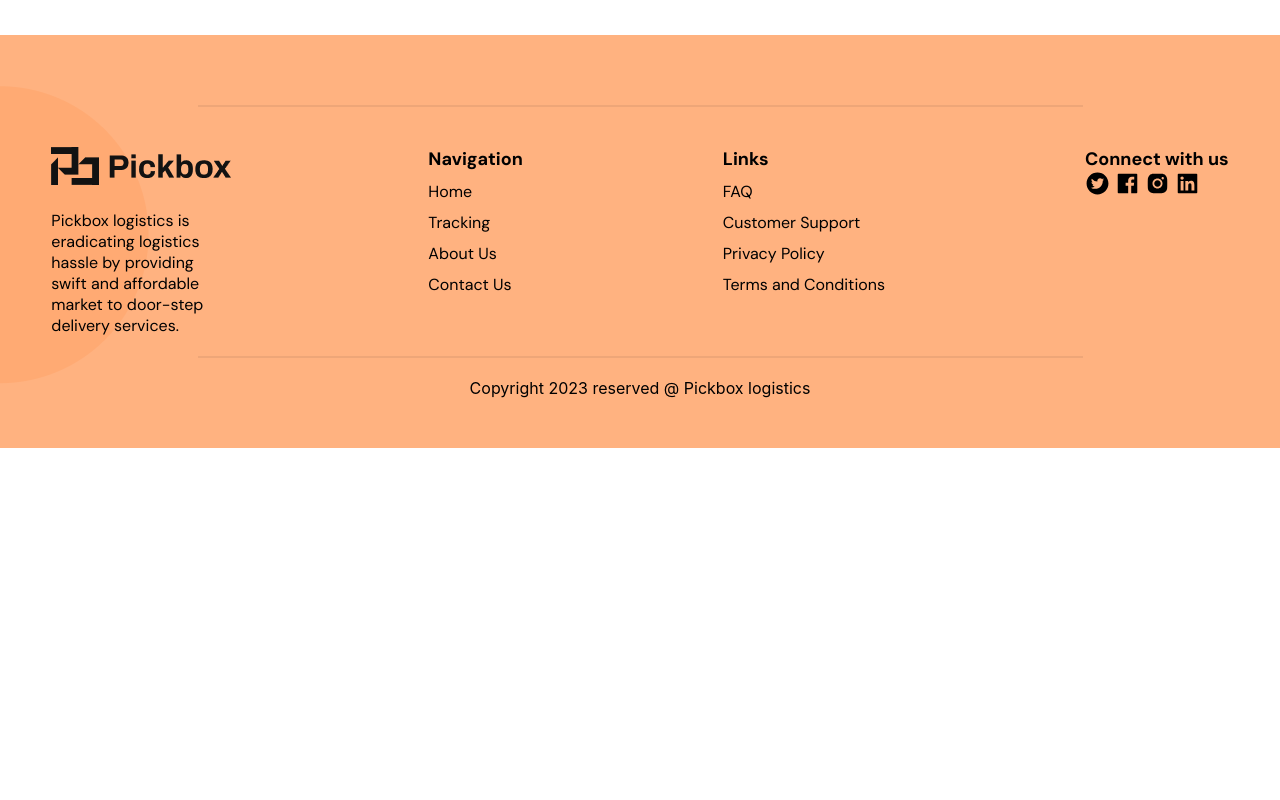
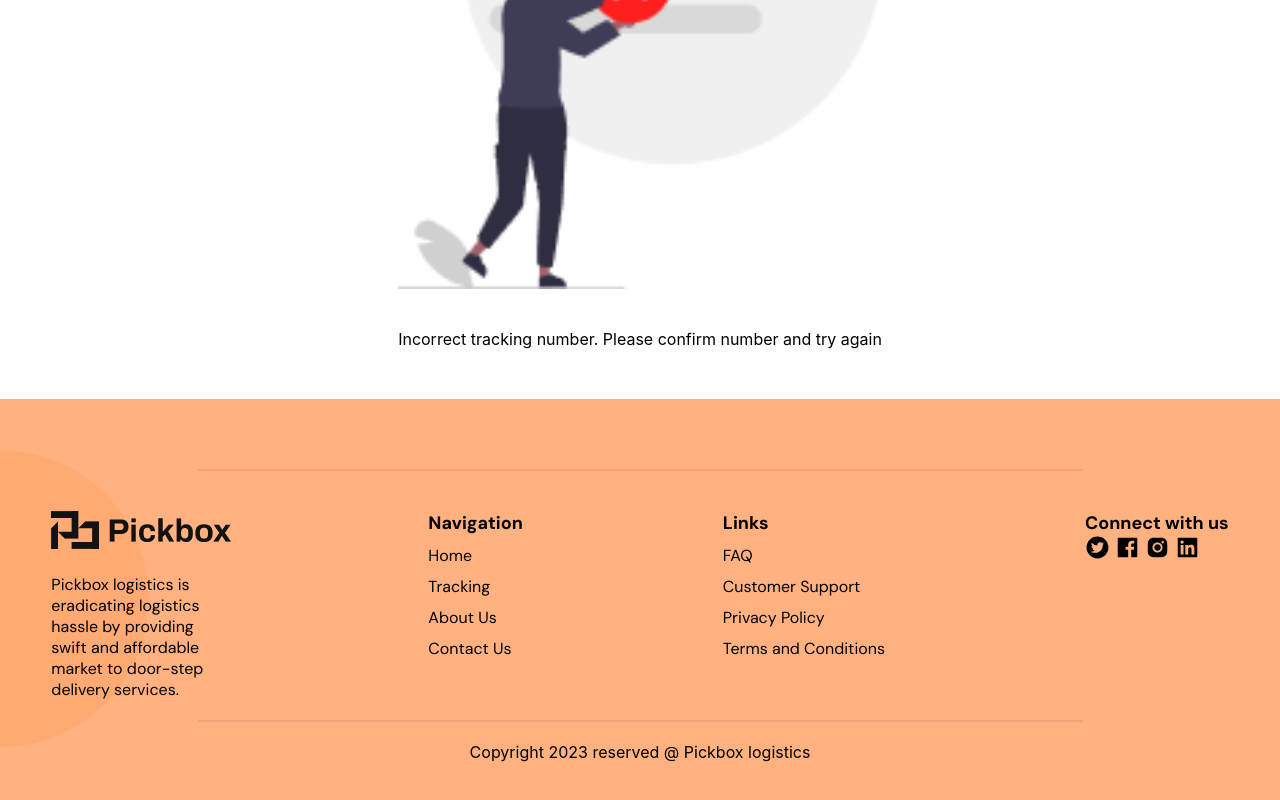
Before and after one commit to Pickbox-Project/Pickbox-frontend, a React (Create React App) app: page /tracking-error in a window 1280 px wide. Shown: the part 602-1402 px from the top of the page. Before the commit the page ends 1050 px from the top, so only its background shows below. Built offline with nearby package versions, Linux system fonts and the light colour scheme.

Commit message:
Added Tracking Error Component to the app.js

```diff
--- a/src/Components/TrackingError/TrackingError.jsx
+++ b/src/Components/TrackingError/TrackingError.jsx
@@ -15,6 +15,9 @@ const TrackingError = () => {
       </div>
       <div className="tracking-result">
         <img src={trackingError} alt="Tracking Error Icon" />
+        <p className="error-message">
+          Incorrect tracking number. Please confirm number and try again
+        </p>
       </div>
     </div>
   );
```
